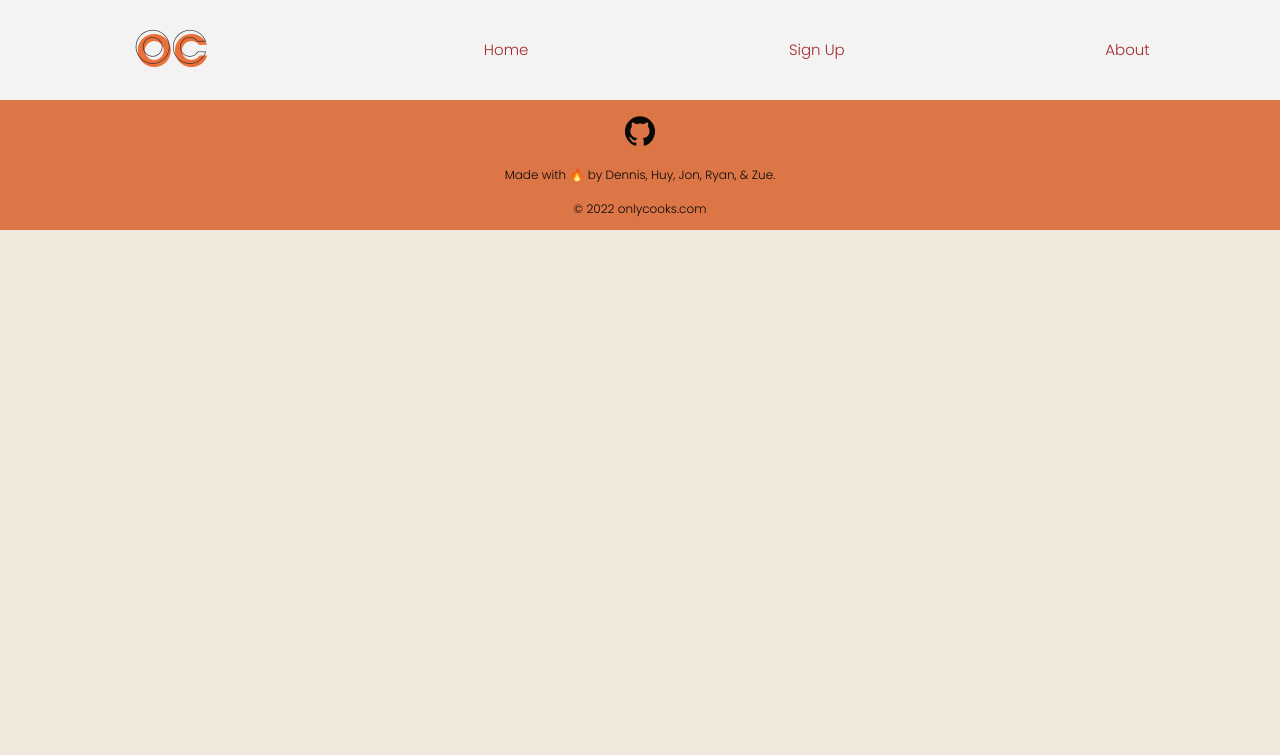
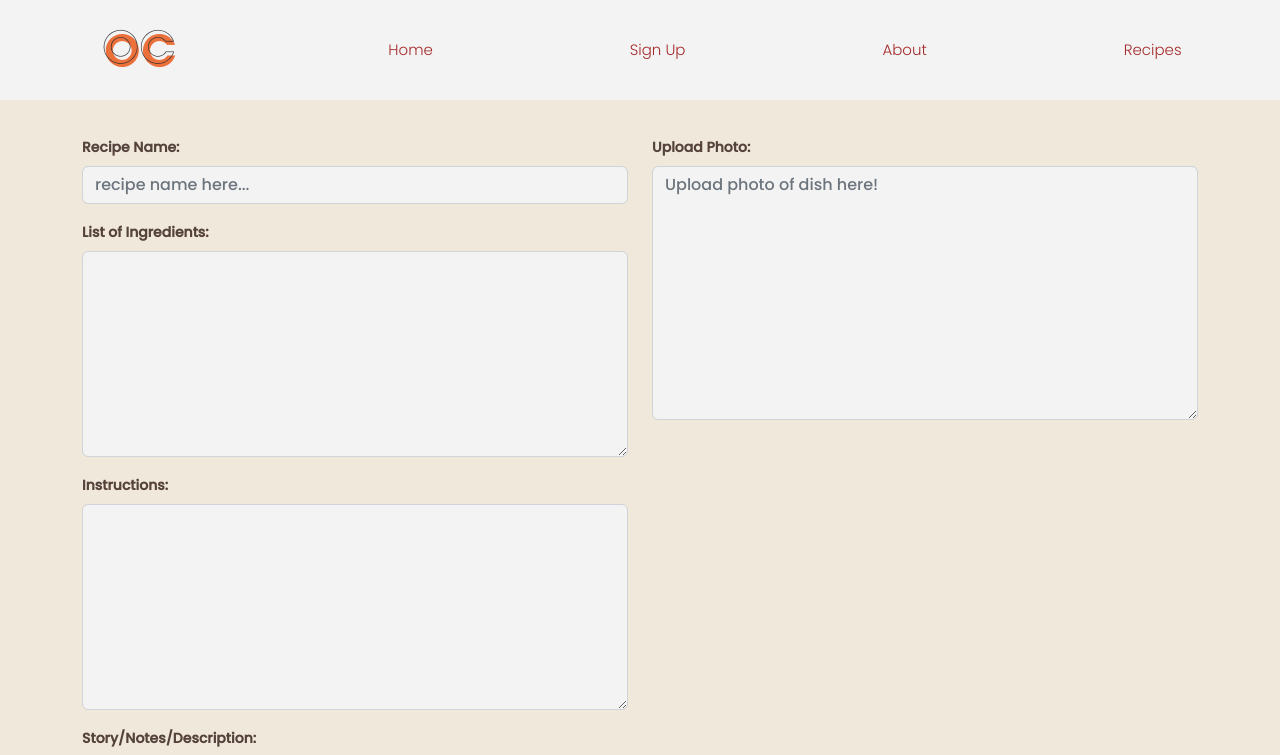
Before and after one commit to zuetesei/cook-book, a React (Create React App) app: page /recipes in a window 1280 px wide. Shown: the top 755 px of the page. Built offline with nearby package versions, Linux system fonts and the light colour scheme.

Commit message:
recipes page added

```diff
--- a/src/App.js
+++ b/src/App.js
@@ -1,15 +1,16 @@
 import React from "react";
 import { BrowserRouter as Router, Routes, Route } from "react-router-dom";
-import "bootstrap/dist/css/bootstrap.min.css"
+import "bootstrap/dist/css/bootstrap.min.css";
 import Nav from "./components/Nav";
 import Footer from "./components/Footer";
 import Home from "./pages/Home";
 import Dashboard from "./pages/Dashboard";
 import Auth from "./pages/Auth";
 import About from "./pages/About";
-import './styles/Auth.css';
-import './styles/Navbar.css';
-import './styles/Footer.css';
+import Recipes from "./pages/Recipes";
+import "./styles/Auth.css";
+import "./styles/Navbar.css";
+import "./styles/Footer.css";
 // import LoggedInNavbar from "./components/LoggedInNav";
 
 function App() {
@@ -18,12 +19,13 @@ function App() {
       <Router>
         <Nav />
         <Routes>
-          <Route path='/' element={<Home />} />
-          <Route path='/dashboard' element={<Dashboard />} />
-          <Route path='auth' element={<Auth />} />
-          <Route path='about' element={<About />} />
+          <Route path="/" element={<Home />} />
+          <Route path="/dashboard" element={<Dashboard />} />
+          <Route path="auth" element={<Auth />} />
+          <Route path="about" element={<About />} />
+          <Route path="recipes" element={<Recipes />} />
         </Routes>
-        < Footer />
+        <Footer />
       </Router>
     </div>
   );
--- a/src/components/Nav/index.js
+++ b/src/components/Nav/index.js
@@ -1,29 +1,37 @@
-import React, { useEffect, useState } from 'react';
-import { Link, useLocation } from 'react-router-dom';
-import ReorderIcon from '@material-ui/icons/Reorder';
-import Logo from '../../assets/logo.png';
+import React, { useEffect, useState } from "react";
+import { Link, useLocation } from "react-router-dom";
+import ReorderIcon from "@material-ui/icons/Reorder";
+import Logo from "../../assets/logo.png";
 
 function Nav() {
   const [expandNavBar, setExpandNavBar] = useState(false);
 
   const location = useLocation();
   useEffect(() => {
-    setExpandNavBar(false)
-  }, ([location]));
+    setExpandNavBar(false);
+  }, [location]);
 
   return (
-    <div className='navbar' id={expandNavBar ? 'open' : 'close'}>
-      <div className='toggleButton'>
-        <button onClick={() => { setExpandNavBar((prev) => !prev); }}> < ReorderIcon /> </button>
+    <div className="navbar" id={expandNavBar ? "open" : "close"}>
+      <div className="toggleButton">
+        <button
+          onClick={() => {
+            setExpandNavBar((prev) => !prev);
+          }}
+        >
+          {" "}
+          <ReorderIcon />{" "}
+        </button>
       </div>
 
-      <div className='links'>
-        <div className='logo'>
-          <img src={Logo} alt='company logo' />
+      <div className="links">
+        <div className="logo">
+          <img src={Logo} alt="company logo" />
         </div>
-        <Link to='/'> Home </Link>
-        <Link to='/auth'> Sign Up </Link>
-        <Link to='/about'> About </Link>
+        <Link to="/"> Home </Link>
+        <Link to="/auth"> Sign Up </Link>
+        <Link to="/about"> About </Link>
+        <Link to="/recipes"> Recipes </Link>
       </div>
     </div>
   );
--- /dev/null
+++ b/src/pages/Recipes.js
@@ -0,0 +1,71 @@
+import React from "react";
+import "../styles/Recipe.css";
+import Form from "react-bootstrap/Form";
+import Container from "react-bootstrap/Container";
+import Row from "react-bootstrap/Row";
+import Col from "react-bootstrap/Col";
+import Button from "react-bootstrap/Button";
+
+function Recipes() {
+  return (
+    <div className="recipe">
+      <Container Classname="recipeform">
+        <Row>
+          <Col>
+            <Form>
+              <Form.Group
+                className="mb-3"
+                controlId="exampleForm.ControlInput1"
+              >
+                <Form.Label>Recipe Name:</Form.Label>
+                <Form.Control type="email" placeholder="recipe name here..." />
+              </Form.Group>
+              <Form.Group
+                className="mb-3"
+                controlId="exampleForm.ControlTextarea1"
+              >
+                <Form.Label>List of Ingredients:</Form.Label>
+                <Form.Control as="textarea" rows={8} />
+              </Form.Group>
+              <Form.Group
+                className="mb-3"
+                controlId="exampleForm.ControlTextarea1"
+              >
+                <Form.Label>Instructions:</Form.Label>
+                <Form.Control as="textarea" rows={8} />
+              </Form.Group>
+              <Form.Group
+                className="mb-3"
+                controlId="exampleForm.ControlTextarea1"
+              >
+                <Form.Label>Story/Notes/Description:</Form.Label>
+                <Form.Control as="textarea" rows={8} />
+              </Form.Group>
+              <Button type="submit" className="btn btn-primary">
+                {" "}
+                Submit{" "}
+              </Button>
+            </Form>
+          </Col>
+          <Col className="sm={4}">
+            <Form>
+              <Form.Group
+                className="mb-3"
+                controlId="exampleForm.ControlTextarea1"
+              >
+                <Form.Label>Upload Photo:</Form.Label>
+                <Form.Control
+                  as="textarea"
+                  rows={10}
+                  placeholder="Upload photo of dish here!"
+                />
+              </Form.Group>
+            </Form>
+          </Col>
+        </Row>
+      </Container>
+    </div>
+  );
+}
+
+export default Recipes;
--- /dev/null
+++ b/src/styles/Recipe.css
@@ -0,0 +1,4 @@
+.recipe {
+  padding: 5px 5px 5px 5px;
+  margin: 30px;
+}
```
